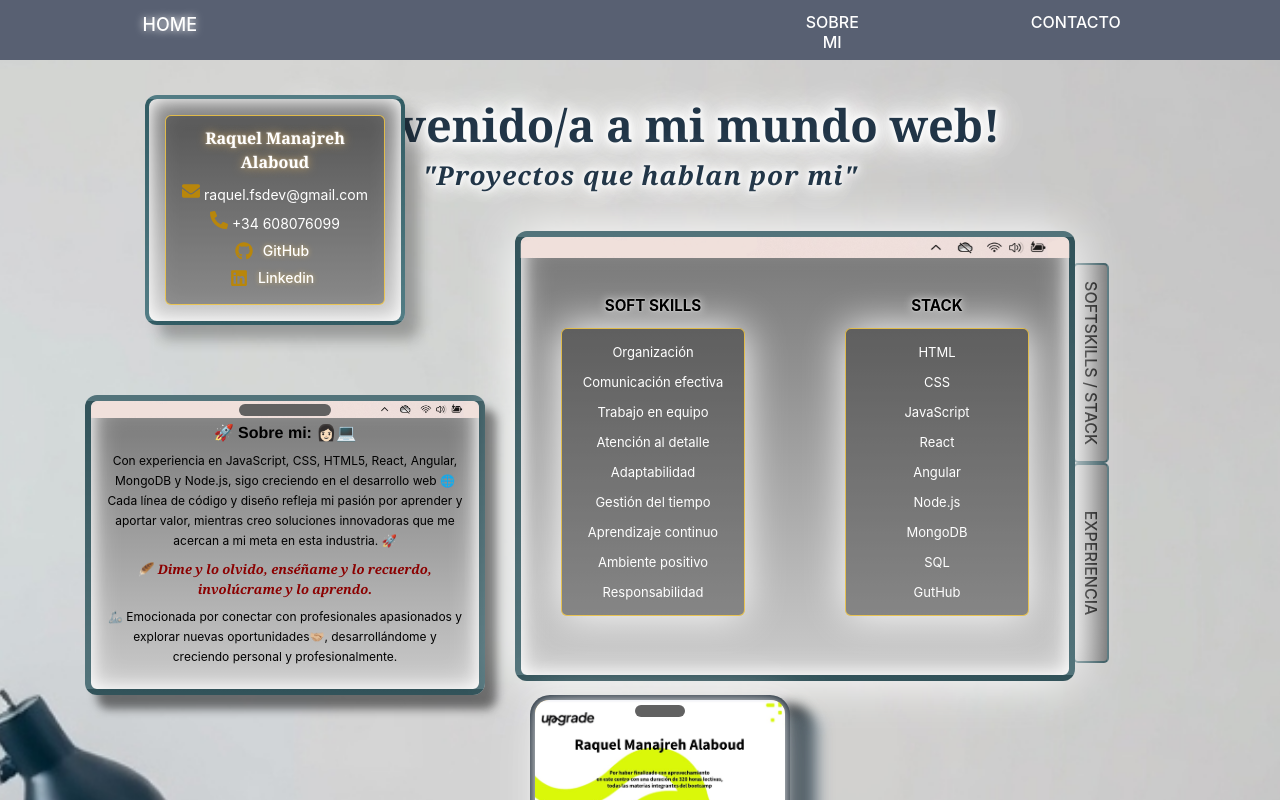
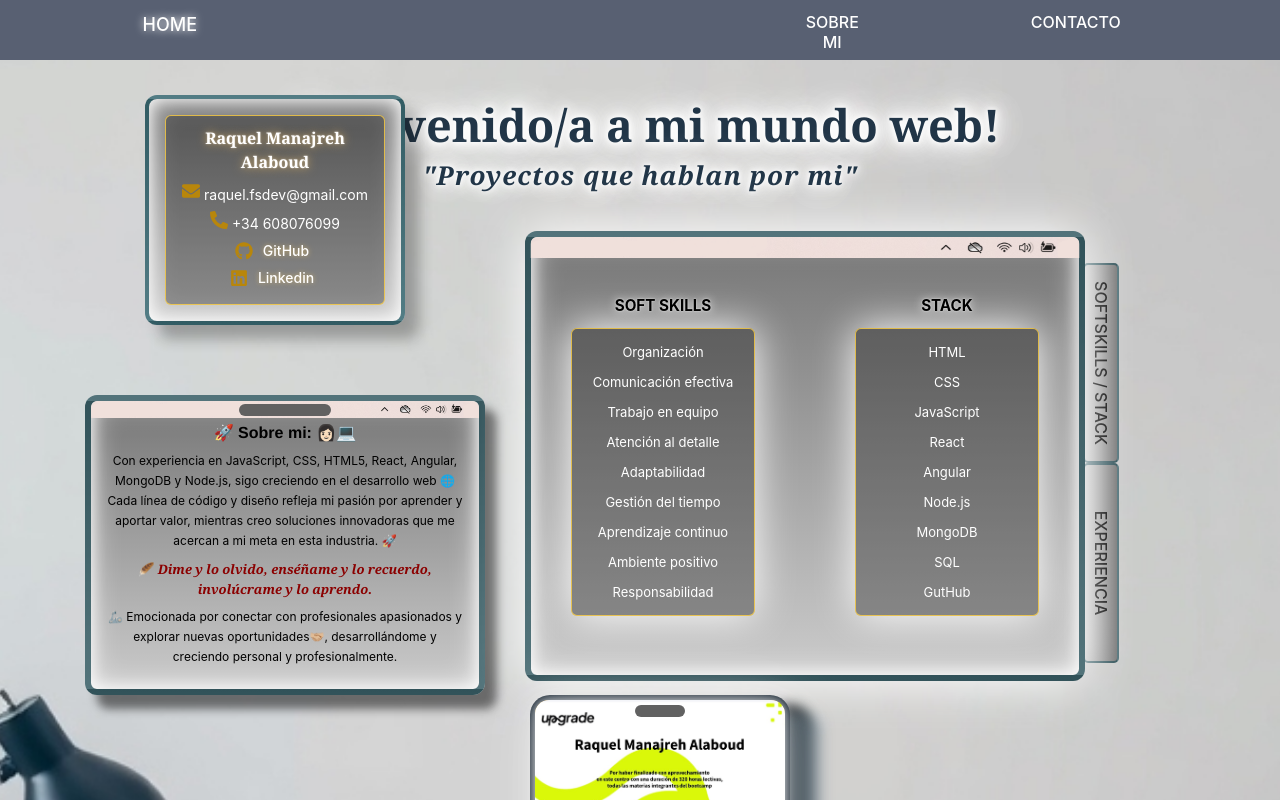
Before and after one commit to raquel-manajreh/Portfolio-Personal, a React (Vite) app: page / in a window 1280 px wide. Shown: the top 800 px of the page. Built offline with nearby package versions, Linux system fonts and the light colour scheme.

Commit message:
otro css

```diff
--- a/src/Pages/Home/Experience/Experience.css
+++ b/src/Pages/Home/Experience/Experience.css
@@ -7,7 +7,7 @@
     /* display: flex; */
     align-content: center;
     position: relative;
-    left: -60px;
+    left: -50px;
     font-size: 13px;
     color: #000000;
     background: linear-gradient(to bottom, #777777, #cbcbcb);
--- a/src/Pages/Home/Home.css
+++ b/src/Pages/Home/Home.css
@@ -65,7 +65,7 @@
   transform: rotate(90deg);
   position: relative;
   top: 330px;
-  left: 236px;
+  left: 246px;
 }
 
 .tittleButton {
```
